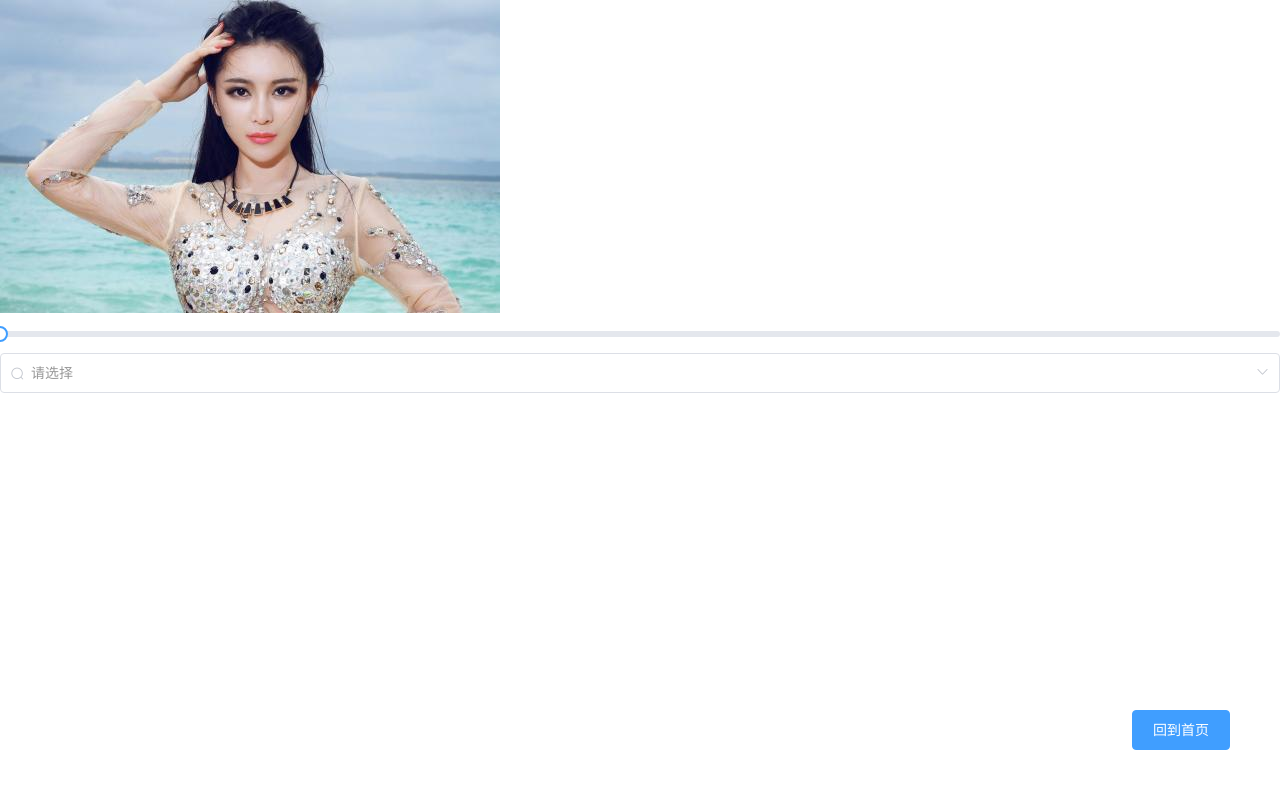
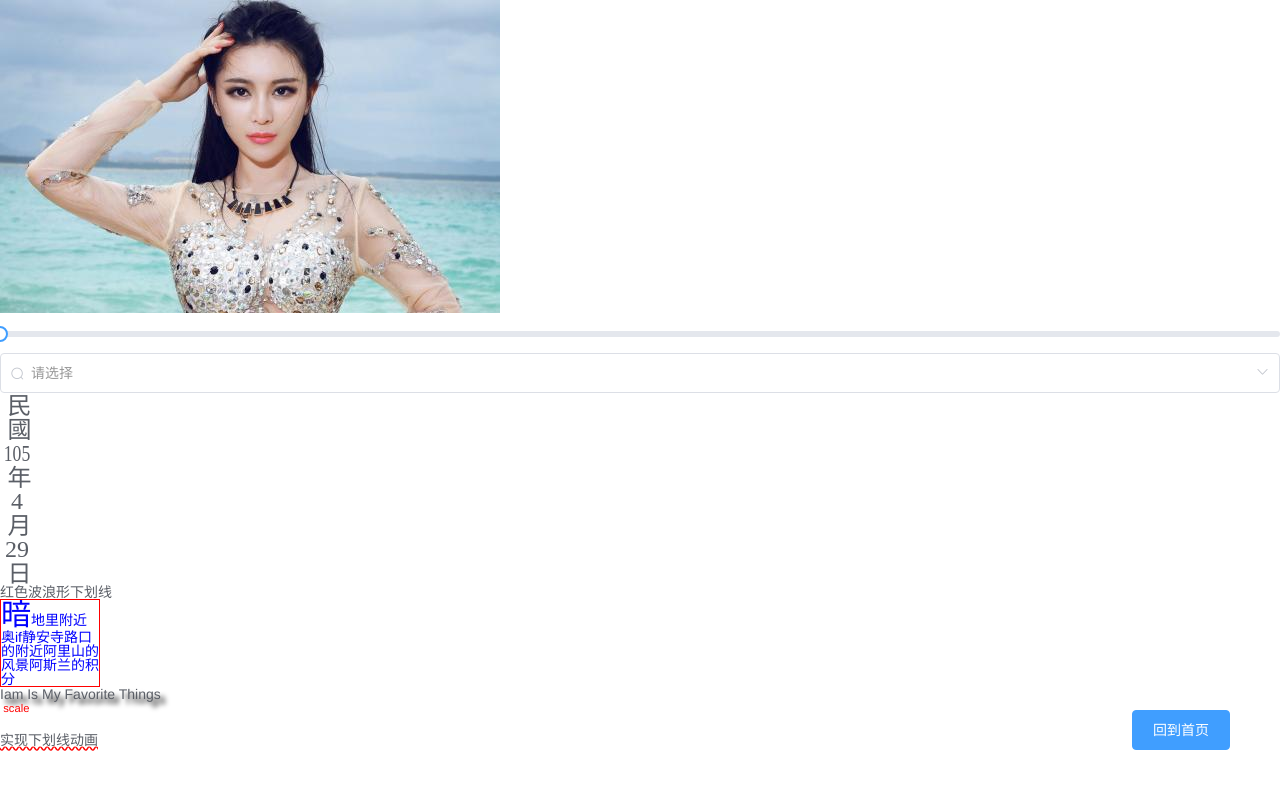
Before and after one commit to sunshine-lin/demos, a Vue app: page /css in a window 1280 px wide. Shown: the top 790 px of the page. Built offline with nearby package versions, Linux system fonts and the light colour scheme; what vue-happy-scroll would draw is missing.

Commit message:
html study

```diff
--- a/src/components/css.vue
+++ b/src/components/css.vue
@@ -16,6 +16,19 @@
         :label="`${item.label}(${item.value})`" :value="item">
       </el-option>
     </el-select>
+    <!-- text-combine-upright 文字竖向排列显示 -->
+    <div class="text-combine-uprightBox">
+      <p lang="zh-Hant">民國<span class="num">105</span
+      >年<span class="num">4</span
+      >月<span class="num">29</span>日</p>
+    </div>
+    <div class="text-decoration">
+      红色波浪形下划线
+    </div>
+    <div class="text-overflow" style="width:100px">   暗地里附近奥if静安寺路口的附近阿里山的风景阿斯兰的积分   </div>
+    <div class="text-transform">Iam is My favorite things</div>
+    <span class="scale">scale</span>
+    <div class="underlineBox">实现下划线动画</div>
   </div>
 </template>
 
@@ -74,5 +87,51 @@
       /*filter: saturate(30%);*/
       /*filter: sepia(60%);*/
     }
+    .text-combine-uprightBox{
+      writing-mode: vertical-rl; font: 24px serif;
+      .num{
+        text-combine-upright: all;
+      }
+    }
+    .text-decoration:hover{
+      text-decoration: underline wavy red;       /*红色波浪形下划线*/
+    }
+    .text-overflow{
+      border: 1px solid red;
+      white-space: pre;
+      white-space: normal;
+      color: blue;
+      /*text-wrap: none;*/
+      /*overflow: hidden;*/
+      /*text-overflow: clip;*/
+      text-overflow: "…";
+      text-overflow: fade(5%);
+      &:first-letter{
+        font-size: 30px;
+      }
+      &::selection {
+        color: gold;
+        background: red;
+      }
+    }
+    .text-transform{
+      text-transform: uppercase;
+      text-transform: lowercase;
+      text-transform: capitalize;
+      text-shadow: 5px 5px 5px black;
+    }
+    .scale{
+      display: inline-block;
+      /*position: absolute;*/
+      color: #f00;
+      transform: scale(0.8);
+    }
+    .underlineBox{
+      text-decoration: red underline wavy;
+      line-height: 50px;
+    }
+  }
+  @viewport {
+    zoom: 2;
   }
 </style>
--- a/src/components/index.vue
+++ b/src/components/index.vue
@@ -38,6 +38,7 @@ export default {
             {text: 'animate.css',name: 'animateCss'},
             {text: 'css',name: 'css'},
             {text: 'grid',name: 'grid'},
+            {text: 'map',name: 'map'},
         ]
     }
   }
--- /dev/null
+++ b/src/components/map.vue
@@ -0,0 +1,40 @@
+<!-- created by sunshine-lin in 2018.10.10 -->
+<template>
+    <div id="mapCom" class="comBox">
+      <map name="imgMap" class="map" id="imgMap">
+        <area shape="rect" coords="20,20,80,80" href="#rect" alt="矩形" class="rect" title="12345">
+        <area shape="circle" coords="200,50,50" href="#circle" alt="圆形">
+        <area shape="poly" coords="150,100,200,120,180,130,190,180,150,150,100,160,140,120,100,110" href="#poly" alt="多边形">
+      </map>
+      <img src="./images/timg.jpg" alt="" width="400px" height="400px" usemap="#imgMap">
+      <a href="#a">aaaa    <a href="#b">bbbbb</a></a>
+
+    </div>
+</template>
+
+<script>
+    export default {
+        name: 'mapCom',
+        data() {
+            return {}
+        },
+        created() {
+        },
+        mounted() {
+        },
+        activated() {
+        },
+        deactivated() {
+        },
+        watch: {},
+        methods: {}
+    }
+</script>
+
+<style rel="stylesheet" lang="scss" scoped>
+    #mapCom {
+      .rect{
+        outline: 2px solid #ff9999;
+      }
+    }
+</style>
--- a/src/components/others.vue
+++ b/src/components/others.vue
@@ -15,6 +15,48 @@
       <div class="clipPath">
         文字被clip掉了 看不到了看不到了看不到了
       </div>
+      <ul>
+        <li><data value="3967381398">迷你番茄酱</data></li>
+        <li><data value="3967381399">巨无霸番茄酱</data></li>
+        <li><data value="3967381400">超级巨无霸番茄酱</data></li>
+      </ul>
+      <span>40px</span>
+      <small>单独small </small>
+
+      <p>Type the following in the Run dialog: <kbd>cmd</kbd><br />Then click the OK button.</p>
+
+      <span style="font-size:30px;">大字体<small>小字体<small>小小字体<small>小小小字体<small>小小小小字体</small></small></small></small></span>
+      <audio src="http://developer.mozilla.org/@api/deki/files/2926/=AudioTest_(1).ogg"
+             controls="controls" volume="0.3">
+        Your browser does not support the <code>audio</code> element.
+      </audio>
+      <base target="_blank">
+      <iframe id="Example2"
+              title="Example2"
+              width="400"
+              height="300"
+              frameborder="0"
+              marginheight="0"
+              marginwidth="0"
+              src="https://www.baidu.com"></iframe>
+      <label>Choose a browser from this list:
+        <input list="browsers" name="myBrowser" /></label>
+      <datalist id="browsers">
+        <option value="Chrome"/>
+        <option value="Firefox"/>
+        <option value="Internet Explorer"/>
+        <option value="Opera"/>
+        <option value="Safari"/>
+      </datalist>
+      <form action="test.php" method="post">
+        <fieldset>
+          <legend>Title</legend>
+          <input type="radio" id="radio"> <label for="radio">Click me</label>
+        </fieldset>
+      </form>
+      <p>Heat the oven to <meter min="200" max="500"
+                                 value="350">350 degrees</meter>.</p>
+      <progress value="70" max="100">70 %</progress>
     </div>
 </template>
 
@@ -185,5 +227,10 @@
         background: #f00;
         clip-path: polygon(0 0,100% 0%, 50% 50%, 100% 100%, 0% 100%);
       }
+      input[list="browsers"]{
+        -webkit-appearance: none;   /* google */
+        -moz-appearance: none;  /* firefox */
+        appearance: none;       /* IE */
+      }
     }
 </style>
--- a/src/router/components.js
+++ b/src/router/components.js
@@ -32,6 +32,7 @@ import css from "@/components/css.vue";
 // const animateCss = () => import("@/components/animateCss.vue");
 // const css = () => import("@/components/css.vue");
 const grid = () => import("@/components/grid.vue");
+const map = () => import("@/components/map.vue");
 export default {
   index,
   anchor,
@@ -56,4 +57,5 @@ export default {
   animateCss,
   css,
   grid,
+  map,
 };
--- a/src/router/index.js
+++ b/src/router/index.js
@@ -152,5 +152,11 @@ export default new Router({
       meta: {requireAuth: false, title: "grid"},
       component: components.grid
     },
+    {
+      path: '/map',
+      name: 'map',
+      meta: {requireAuth: false, title: "map"},
+      component: components.map
+    },
   ]
 })
```
